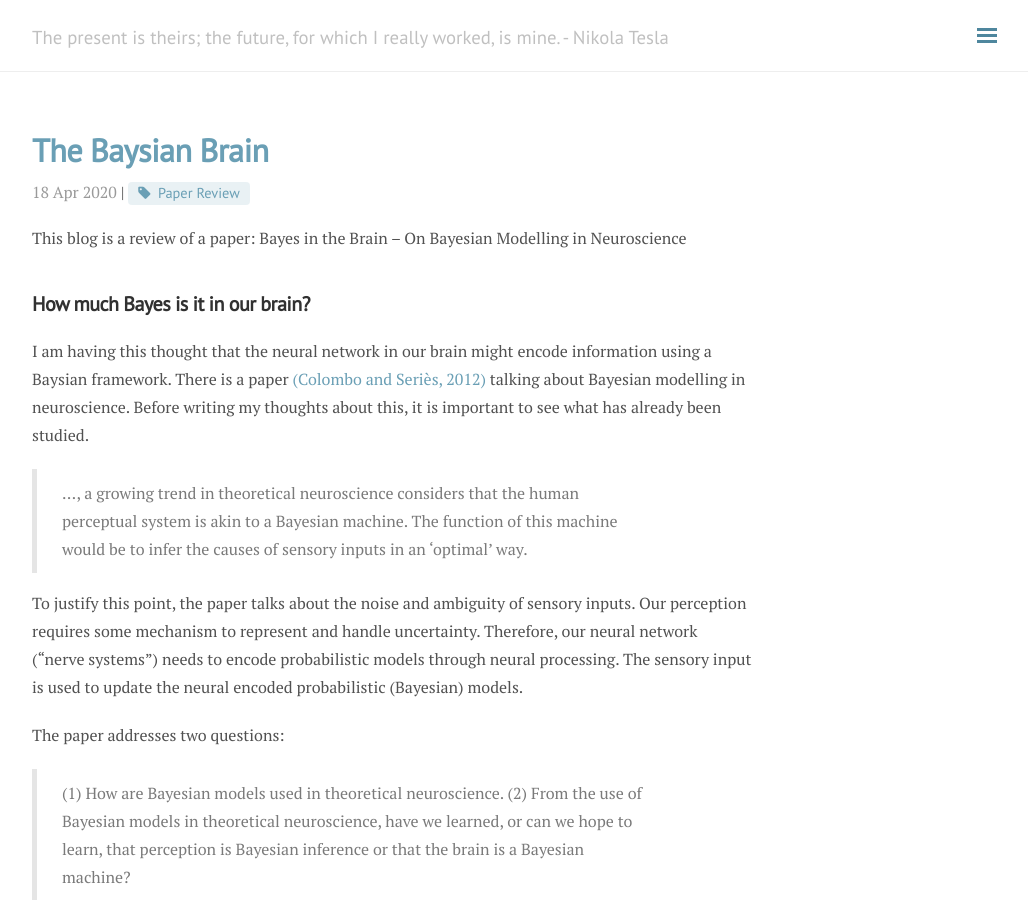
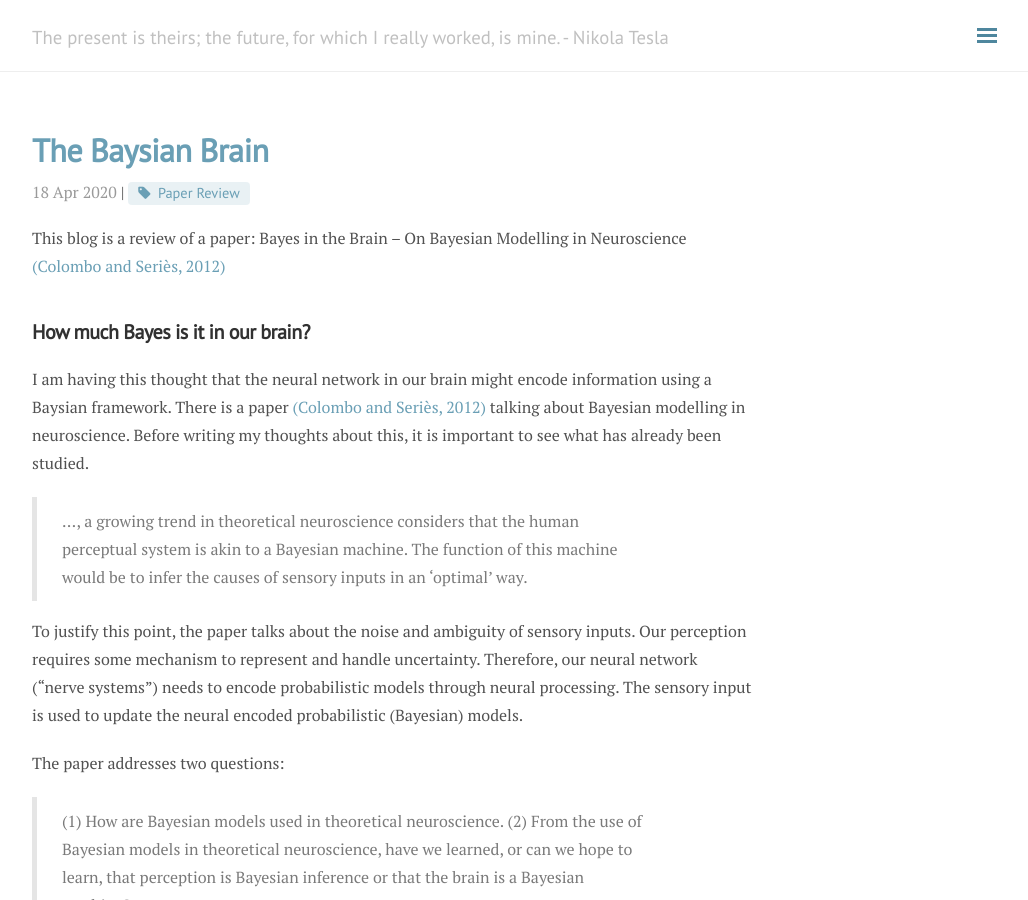
Before and after one commit to andylikescodes/andylikescodes.github.io, a Jekyll site: the page built from _posts/2020-04-18-Baysian-Brain.md, in a window 1280 px wide and 900 px high. Shown: the whole window, without its empty margins (248-1276 px from the left). Built offline with Jekyll 4.4.1, drawn with Linux system fonts in a browser that asks for light colours; nearby versions of some CDN libraries; comment, search, counter and statistics services are not loaded; part of the change alters nothing that is shown.

Commit message:
_posts/2020-04-18-Baysian-Brain.md updated from https://stackedit.io/

```diff
--- a/_posts/2020-04-18-Baysian-Brain.md
+++ b/_posts/2020-04-18-Baysian-Brain.md
@@ -5,7 +5,7 @@ tag: [Paper Review]
 category: Brain
 ---
 
-This blog is a review of a paper: Bayes in the Brain -- On Bayesian Modelling in Neuroscience
+This blog is a review of a paper: Bayes in the Brain -- On Bayesian Modelling in Neuroscience [(Colombo and Seriès, 2012)](https://www.zotero.org/google-docs/?9xYREt)
 
 ## How much Bayes is it in our brain?
 
@@ -14,7 +14,6 @@ I am having this thought that the neural network in our brain might encode infor
 > ..., a growing trend in theoretical neuroscience considers that the human perceptual system is akin to a Bayesian machine. The function of this machine would be to infer the causes of sensory inputs in an ‘optimal’ way.
 
 To justify this point, the paper talks about the noise and ambiguity of sensory inputs. Our perception requires some mechanism to represent and handle uncertainty. Therefore, our neural network (“nerve systems”) needs to encode probabilistic models through neural processing. The sensory input is used to update the neural encoded probabilistic (Bayesian) models.
-
 
 The paper addresses two questions:
 
@@ -41,7 +40,7 @@ Though, it is worth noticing that even if the model is able to compute the belie
 
 > Written with [StackEdit](https://stackedit.io/).
 <!--stackedit_data:
-eyJoaXN0b3J5IjpbNDY3NjQwMzI5LC0xODU3NTk4MDcwLC0xOT
-AyMTYwNDgsLTE0MzEyMjk1NTQsLTE4ODg3MzczNzgsLTc5MTYw
-NzE0MV19
+eyJoaXN0b3J5IjpbLTU5MDUyMjkwMCwtMTg1NzU5ODA3MCwtMT
+kwMjE2MDQ4LC0xNDMxMjI5NTU0LC0xODg4NzM3Mzc4LC03OTE2
+MDcxNDFdfQ==
 -->
```
